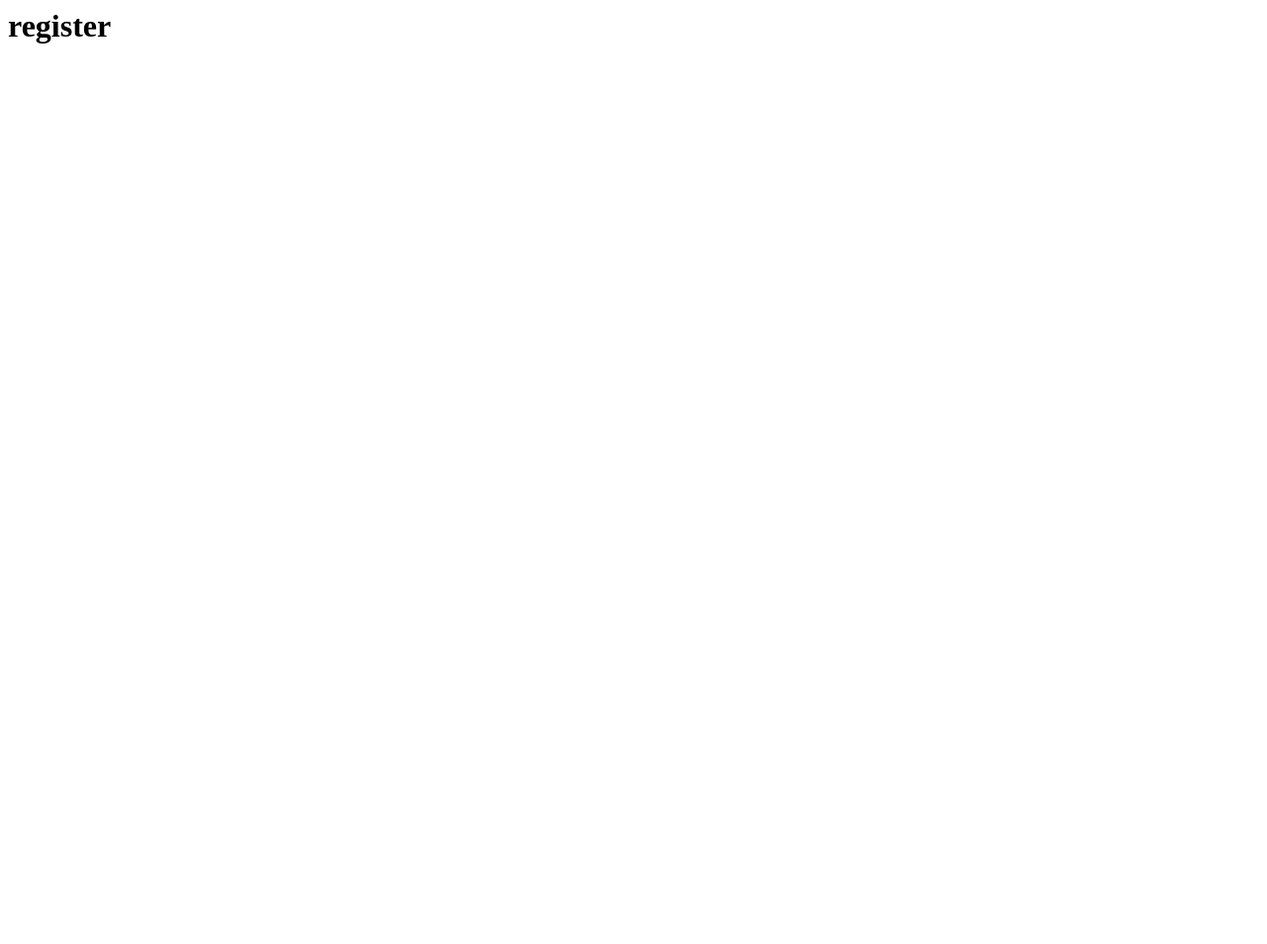
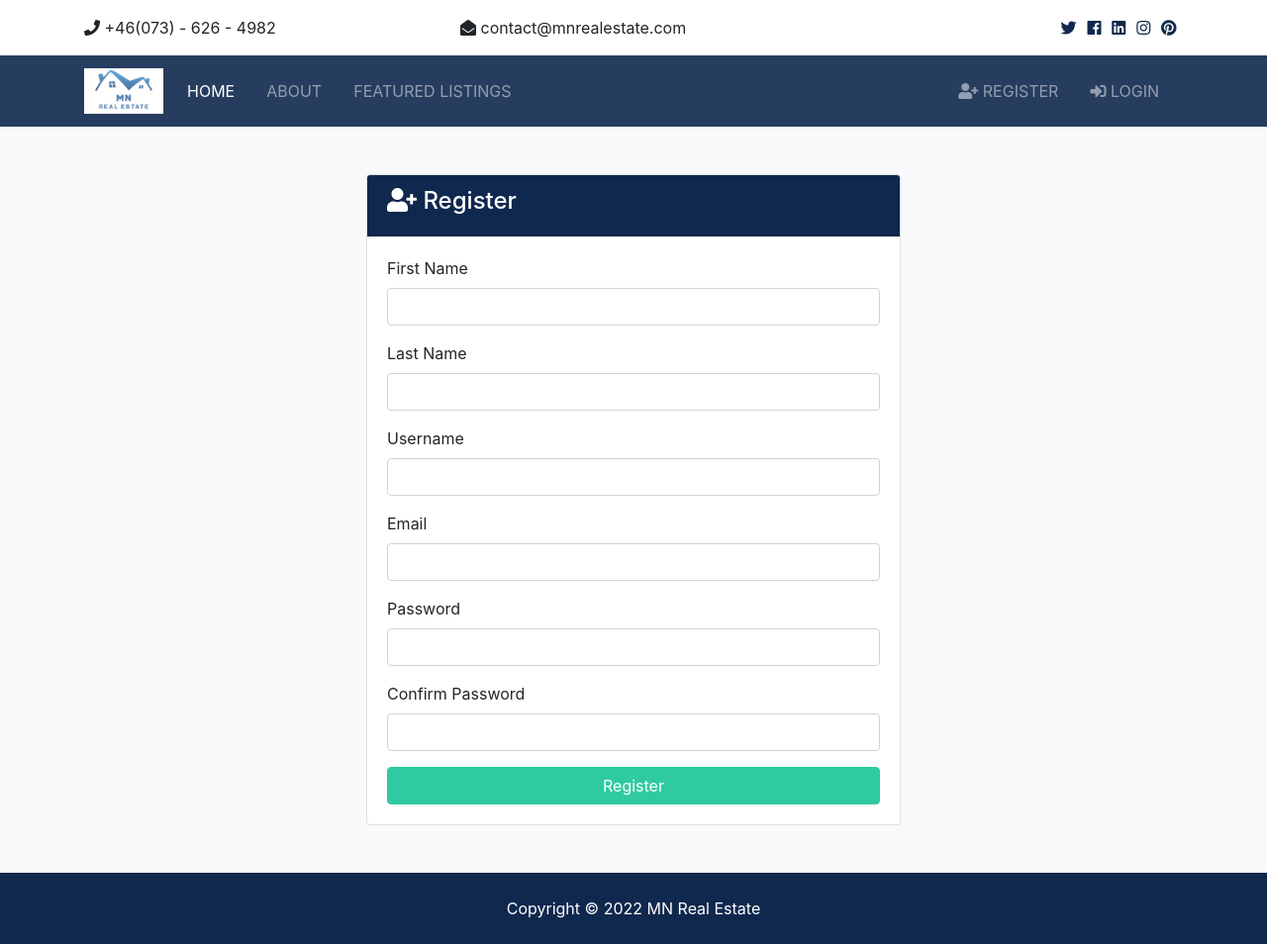
Before and after one commit to Mustafanaji0413/real-estate, a Django app: page /accounts/register in a window 1280 px wide. Before the commit the page is almost empty. Shown: the whole page at 99% size. Before the commit the page ends 44 px from the top, so only its background shows below. Run offline with Django 3.2, Linux system fonts and the light colour scheme; some libraries are stand-ins or nearby versions.

Commit message:
Create login and register forms and design that extended from base.html

```diff
--- a/templates/accounts/register.html
+++ b/templates/accounts/register.html
@@ -1 +1,47 @@
-<h1>register</h1>
+{% extends 'base.html' %}
+
+{% block content %}
+<section id="register" class="bg-light py-5">
+    <div class="container">
+      <div class="row">
+        <div class="col-md-6 mx-auto">
+          <div class="card">
+            <div class="card-header bg-primary text-white">
+              <h4>
+                <i class="fas fa-user-plus"></i> Register</h4>
+            </div>
+            <div class="card-body">
+                <form action="index.html">
+                  <div class="form-group">
+                  <label for="first_name">First Name</label>
+                  <input type="text" name="first_name" class="form-control" required>
+                </div>
+                <div class="form-group">
+                  <label for="last_name">Last Name</label>
+                  <input type="text" name="last_name" class="form-control" required>
+                </div>
+                <div class="form-group">
+                  <label for="username">Username</label>
+                  <input type="text" name="username" class="form-control" required>
+                </div>
+                <div class="form-group">
+                  <label for="email">Email</label>
+                  <input type="email" name="email" class="form-control" required>
+                </div>
+                <div class="form-group">
+                  <label for="password2">Password</label>
+                  <input type="password" name="password" class="form-control" required>
+                </div>
+                <div class="form-group">
+                  <label for="password">Confirm Password</label>
+                  <input type="password" name="password2" class="form-control" required>
+                </div>
+                <input type="submit" value="Register" class="btn btn-secondary btn-block">
+              </form>
+            </div>
+          </div>
+        </div>
+      </div>
+    </div>
+  </section>
+{% endblock %}
--- a/templates/base.html
+++ b/templates/base.html
@@ -73,11 +73,11 @@
 
         <ul class="navbar-nav ml-auto">
           <li class="nav-item mr-3">
-            <a class="nav-link" href="register.html">
+            <a class="nav-link" href="{% url 'register' %}">
               <i class="fas fa-user-plus"></i> Register</a>
           </li>
           <li class="nav-item mr-3">
-            <a class="nav-link" href="login.html">
+            <a class="nav-link" href="{% url 'login' %}">
               <i class="fas fa-sign-in-alt"></i>
 
               Login</a>
```
Also changed, not shown: templates/accounts/login.html (+32 -1 lines).
